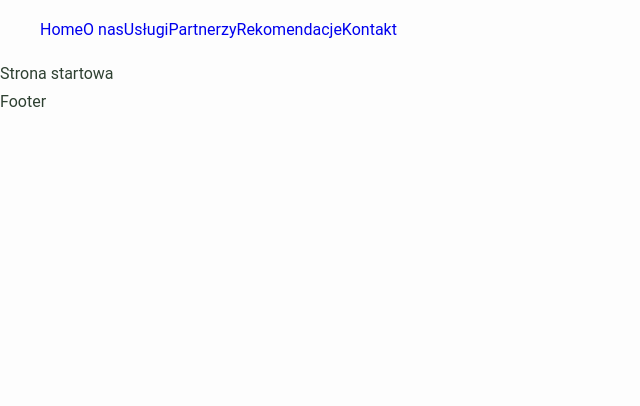
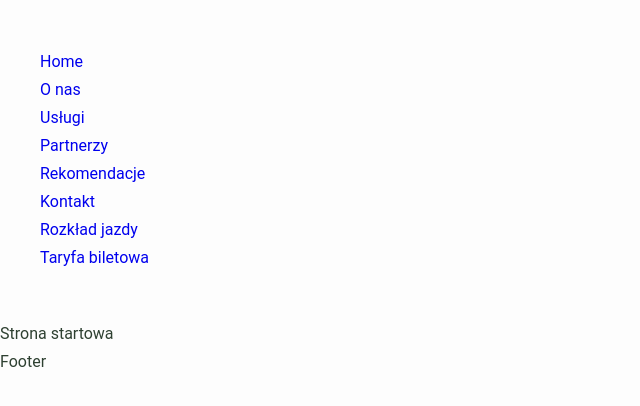
Before and after one commit to KrzysztofGrudzien/mimtrans-landing-page-gatsby, a Gatsby site: page / in a window 1280 px wide. Shown: the whole page, without its empty margins (0-640 px from the left). Built offline with nearby package versions, Linux system fonts and the light colour scheme; Gatsby itself is replaced by a stand-in of ours.

Commit message:
loop item list with links according to data.js

```diff
--- a/src/components/Navbar.js
+++ b/src/components/Navbar.js
@@ -1,21 +1,32 @@
-import * as React from "react"
+import React from "react"
+import styled from "styled-components"
 import { Link } from "gatsby"
+import data from "../data/data"
 
 const Navbar = () => {
+  const { navigation } = data
+
   return (
-    <nav className="navbar">
-      <ul className="navbar-list">
-        <li className="navbar-item">
-          <Link to="/">Home</Link>
-          <Link to="/onas">O nas</Link>
-          <Link to="/uslugi">Usługi</Link>
-          <Link to="/partnerzy">Partnerzy</Link>
-          <Link to="/rekomendacje">Rekomendacje</Link>
-          <Link to="/kontakt">Kontakt</Link>
-        </li>
-      </ul>
-    </nav>
+    <Header className="container">
+      <nav className="navbar">
+        <ul className="navbar-list">
+          {navigation.map(({ className, path, title, linkClassName }) => {
+            return (
+              <li className={className}>
+                <Link to={path} className={linkClassName}>
+                  {title}
+                </Link>
+              </li>
+            )
+          })}
+        </ul>
+      </nav>
+    </Header>
   )
 }
 
+const Header = styled.header`
+  padding: 2rem 0;
+`
+
 export default Navbar
```
